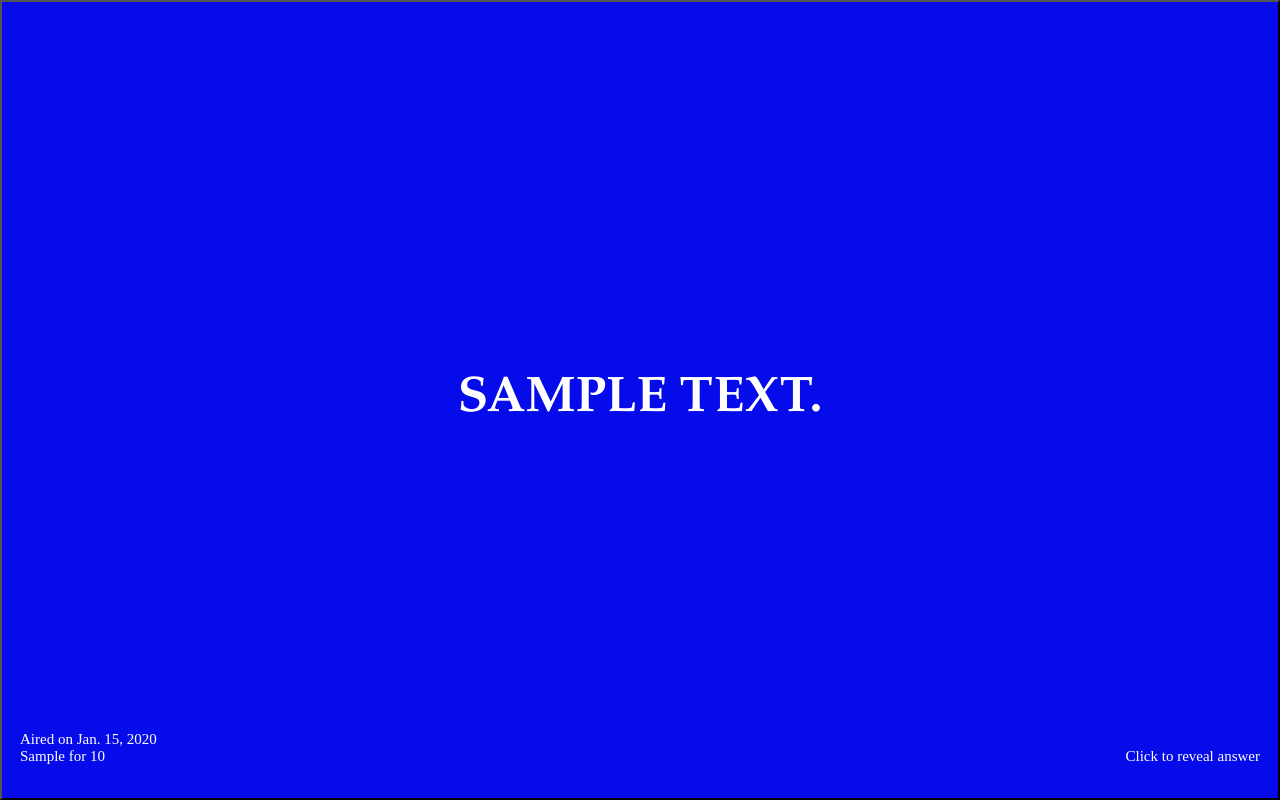
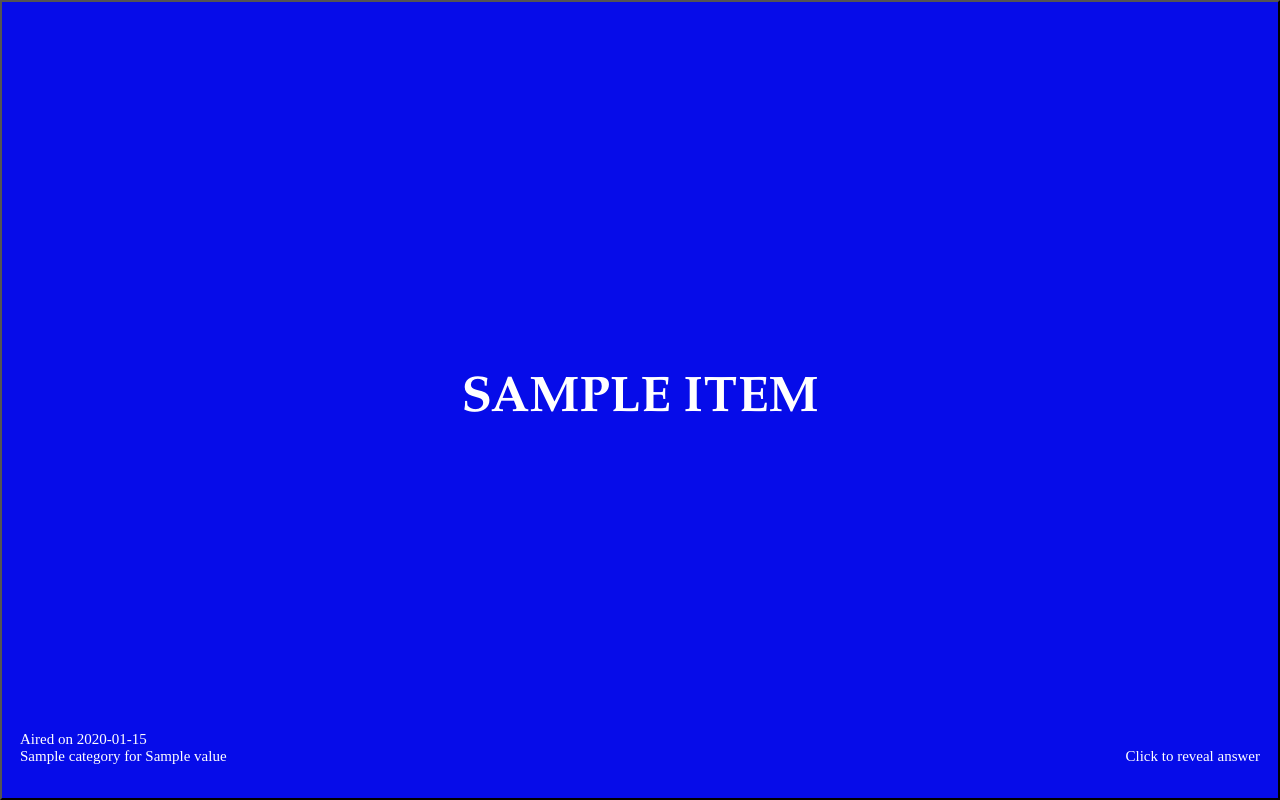
Before and after one commit to karthikr13/Jeopardy, a Django app: page /board/random/ in a window 1280 px wide. Run offline with Django 3.2, Linux system fonts and the light colour scheme; tables that the repository leaves empty hold one stand-in row (values such as "Sample post"); a database or web service that is not in the repository returns one stand-in record (values such as "Sample title"); data that the repository does not hold is empty.

Commit message:
api implementation for random question

```diff
--- a/board/templates/board/random.html
+++ b/board/templates/board/random.html
@@ -50,8 +50,8 @@
     }
 </style>
 <body width = 100% height = 100%>
-{% for a in question.answer_set.all %}
-<button class = "button" onclick = "update('{{a.answer_text}}', '{{question.question_text}}')">
+
+<button class = "button" onclick = "update('{{question.answer_text}}', '{{question.question_text}}')">
   <p class="question" id = "question_text">{{ question.question_text}}</p>
   <p class="instruction" id = "instruction">
     Click to reveal answer
@@ -61,7 +61,6 @@
     {{question.category}} for {{question.score}}
   </p>
 </button>
-{% endfor %}
 </body>
 </html>
 <script type="text/javascript">
--- a/board/views.py
+++ b/board/views.py
@@ -2,9 +2,18 @@ from django.shortcuts import render, get_object_or_404
 from django.core.paginator import Paginator
 from .models import Question
 from django.utils.dateparse import parse_date
-import random
+import random, requests
 # Create your views here.
 
+class Question2():
+    def __init__(self, question_text, score, ask_date, category, answer_text):
+        self.question_text = question_text
+        self.score = str(score)
+        self.ask_date = ask_date.split('T')[0]
+        self.category = category
+        self.answer_text = answer_text
+    def __str__(self):
+        return self.question_text + " " + self.score + " " + self.ask_date + " " + self.category + " " + self.answer_text
 def index(request):
     return render(request, 'board/index.html')
 
@@ -108,13 +117,37 @@ def gameboard(request):
 
 def random_question(request):
     question = None
+    url = 'http://jservice.io/api/random'
+    r  = requests.get(url)
+    generated = r.json()[0]
+    while not question:
+
+        q_text = generated['question']
+        a_text = generated['answer']
+        score = generated['value']
+        airdate = generated['airdate']
+        category = generated['category']['title']
+        if None in [q_text, a_text, score, airdate, category] or score == 0:
+            url = 'http://jservice.io/api/random'
+            r  = requests.get(url)
+            generated = r.json()[0]
+            continue
+        question = Question2(q_text, score, airdate, category, a_text)
+        '''
+        except:
+            url = 'http://jservice.io/api/random'
+            r  = requests.get(url)
+            generated = r.json()[0]
+        '''
+    '''
     while not question:
         try:
             question = Question.objects.filter(pk__exact = random.randint(0, Question.objects.count()))[0]
         except:
             question = None
+    '''
     return render(request, 'board/random.html', {'question': question})
-
+    print(question)
 def detail(request, question_id):
     question = get_object_or_404(Question, pk=question_id)
     return render(request, 'board/detail.html', {'question': question})
```
